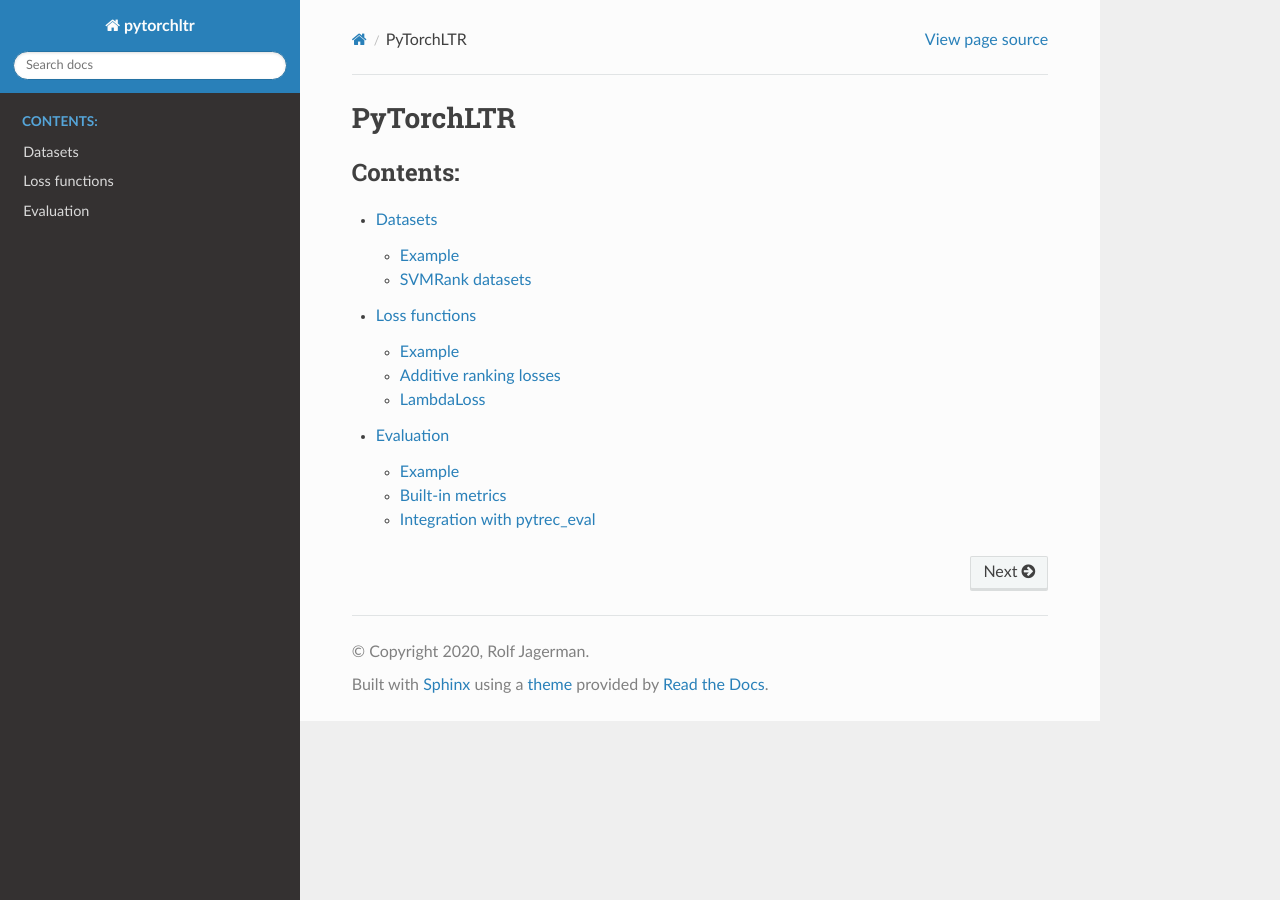
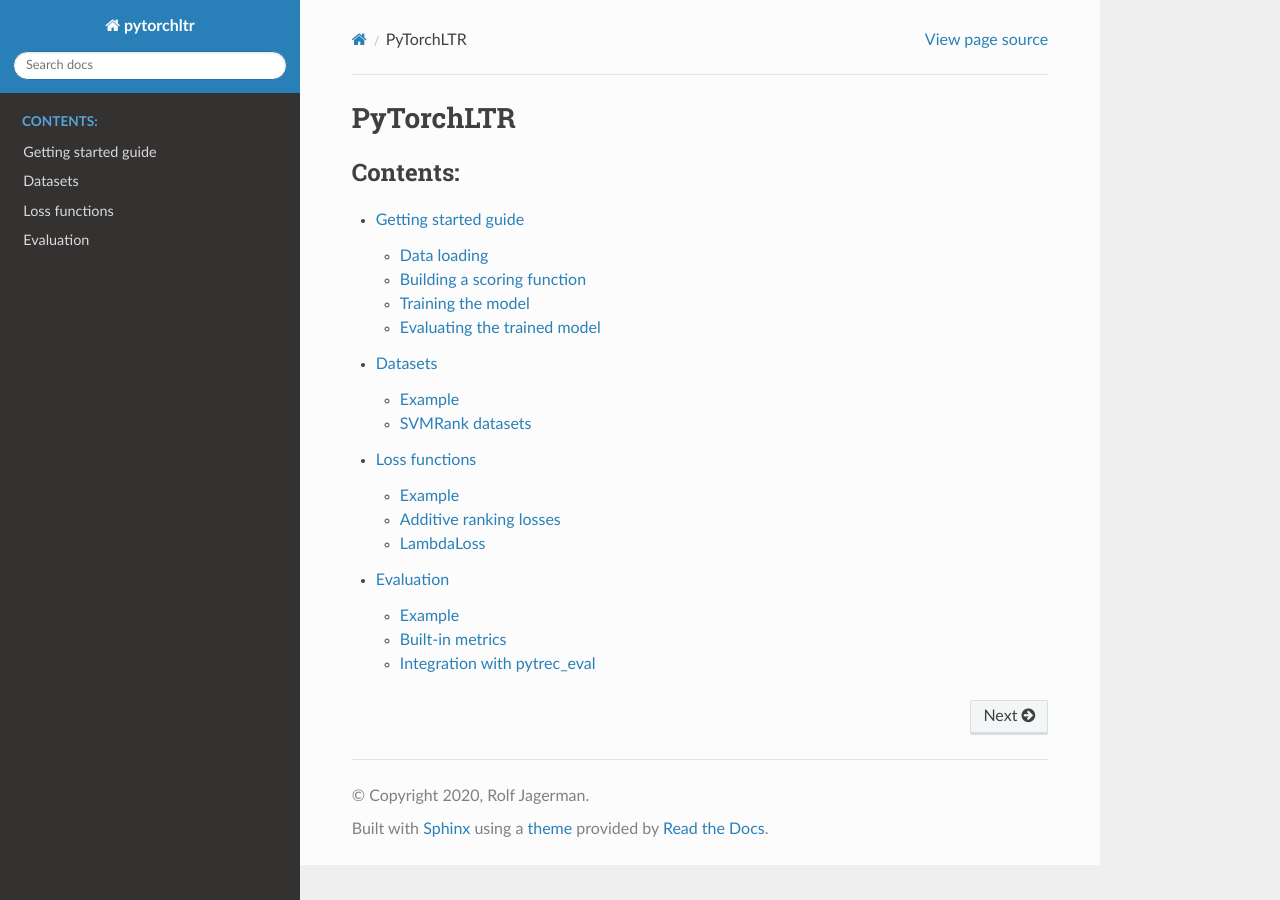
Before and after one commit to rjagerman/pytorchltr, a Sphinx documentation site: the page built from docs/source/index.rst, in a window 1280 px wide. Built offline with Sphinx 7.4.7 and the Read the Docs theme 2.0.0, drawn with Linux system fonts in a browser that asks for light colours; some of the changed lines change nothing that is shown.

Commit message:
Add getting started guide with examples

```diff
--- /dev/null
+++ b/docs/source/getting-started.rst
@@ -0,0 +1,117 @@
+Getting started guide
+=====================
+
+This guide describes step-by-step instructions for running a full example of
+training a neural network on a LTR task.
+
+Data loading
+------------
+
+The first step is loading the dataset. For this guide we will use the
+MSLR-WEB10K dataset which is a learning to rank dataset containing 10,000
+queries split across a training (60%), validation (20%) and test (20%) split.
+For this guide we will use the first fold of the dataset. The following code
+will automatically download the dataset if it has not yet been downloaded.
+Downloading and processing the data can take a few minutes.
+
+.. code-block:: python
+
+    >>> from pytorchltr.datasets import MSLR10K
+    >>> train = MSLR10K(split="train", fold=1)
+    >>> test = MSLR10K(split="test", fold=1)
+
+
+Building a scoring function
+---------------------------
+
+Next, we will set up a scoring function. For this guide we will use a simple
+feedforward neural network with ReLU activation functions. This network will,
+given a query-document feature vector, predict a score as output.
+
+.. code-block:: python
+
+    >>> import torch
+    >>> class Model(torch.nn.Module):
+    >>>   def __init__(self, in_features):
+    >>>     super().__init__()
+    >>>     self.l1 = torch.nn.Linear(in_features, 50)
+    >>>     self.l2 = torch.nn.Linear(50, 10)
+    >>>     self.l3 = torch.nn.Linear(10, 1)
+    >>>   def forward(self, x):
+    >>>     o1 = torch.nn.functional.relu(self.l1(x))
+    >>>     o2 = torch.nn.functional.relu(self.l2(o1))
+    >>>     return self.l3(o2)
+
+With our model class defined, we can now create an instance. We can use the
+train dataset to extract the dimensionality of the input feature vectors and
+create a model instance.
+
+.. code-block:: python
+
+    >>> torch.manual_seed(42)
+    >>> dimensionality = train[0]['features'].shape[1]
+    >>> model = Model(dimensionality)
+
+Training the model
+------------------
+
+Next, we will train the model using a basic training loop. First we set up the
+loss function and optimizer.
+
+.. code-block:: python
+
+    >>> from pytorchltr.loss import PairwiseHingeLoss
+    >>> optimizer = torch.optim.Adagrad(model.parameters(), lr=0.1)
+    >>> loss_fn = PairwiseHingeLoss()
+
+Next, we will implement the actual training loop which will run for 20 epochs.
+We use a collate function with a maximum list size of 20 to truncate the list
+of each training instance to a maximum of 20 items. This will significantly
+speed up the training process for pairwise losses which have a computational
+complexity that is quadratic in the list size.
+
+.. code-block:: python
+
+    >>> for epoch in range(1, 21):
+    >>>   loader = torch.utils.data.DataLoader(
+    >>>     train, batch_size=16, shuffle=True,
+    >>>     collate_fn=train.collate_fn(max_list_size=20))
+    >>>   for batch in loader:
+    >>>     xs, ys, n = batch["features"], batch["relevance"], batch["n"]
+    >>>     loss = loss_fn(model(xs), ys, n).mean()
+    >>>     optimizer.zero_grad()
+    >>>     loss.backward()
+    >>>     optimizer.step()
+    >>>   print("Finished epoch %d" % epoch)
+    Finished epoch 1
+    Finished epoch 2
+    Finished epoch 3
+    Finished epoch 4
+    Finished epoch 5
+    Finished epoch 6
+    Finished epoch 7
+    Finished epoch 8
+    Finished epoch 9
+    Finished epoch 10
+
+Evaluating the trained model
+----------------------------
+
+Finally we will evaluate the model using ndcg@10 on the test set. To do so we
+iterate over the test set in batches and compute ndcg@10 on each batch. To
+compute the average ndcg@10 on the test set we take the sum of all scores and
+finally divide by the length of the test set.
+
+.. code-block:: python
+
+    >>> from pytorchltr.evaluation import ndcg
+    >>> loader = torch.utils.data.DataLoader(
+    >>>   test, batch_size=16, collate_fn=test.collate_fn())
+    >>> final_score = 0.0
+    >>> for batch in loader:
+    >>>   xs, ys, n = batch["features"], batch["relevance"], batch["n"]
+    >>>   ndcg_score = ndcg(model(xs), ys, n, k=10)
+    >>>   final_score += float(torch.sum(ndcg_score))
+
+    >>> print("ndcg@10 on test set: %f" % (final_score / len(test)))
+    ndcg@10 on test set: 0.448297
--- a/docs/source/index.rst
+++ b/docs/source/index.rst
@@ -5,6 +5,7 @@
    :maxdepth: 2
    :caption: Contents:
 
+   getting-started
    datasets
    loss
    evaluation
```
